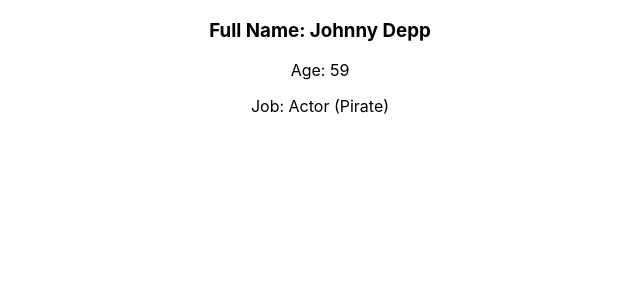
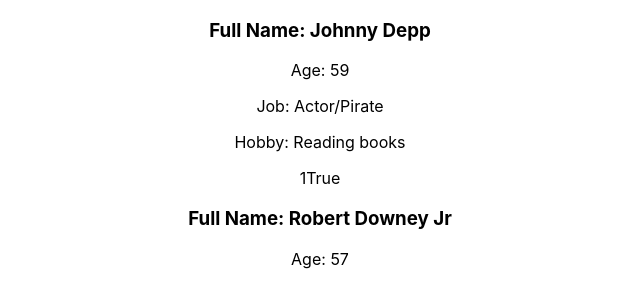
Before and after one commit to NithinNitz12/SampleReactProjects, a React (Create React App) app in the folder first-react-app/: page / in a window 1280 px wide. Shown: the top 308 px of the page, without its empty margins (320-960 px from the left). Built offline with nearby package versions, Linux system fonts and the light colour scheme.

Commit message:
Basics jsx

```diff
--- a/first-react-app/src/App.js
+++ b/first-react-app/src/App.js
@@ -2,11 +2,40 @@ import logo from './logo.svg';
 import './App.css';
 
 function App() {
+  const firstName = 'Johnny';
+  const lastName = 'Depp';
+  const age = 59;
+  const job = 'Actor/Pirate';
+  const hobby = 'Reading books';
+
+  const mArr = [1,2,3,4]
+  const mObj = {
+    name: 'Robert Downey Jr',
+    age: 57
+  }
+
+  const inputPlaceholder = 'Enter your Details'
+
+  const getHobby = (hobby) => `${hobby}`
+
+  const detailsInputBox = <input placeholder = {inputPlaceholder}
+  autoComplete />
+
   return (
     <div className="App">
-      <h3>Full Name: Johnny Depp</h3>
-      <p>Age: 59</p>
-      <p>Job: Actor (Pirate)</p>
+      <h3>Full Name: {`${firstName} ${lastName}`}</h3>
+      <p>Age: {age}</p>
+      <p>Job: {job}</p>
+      <p>Hobby: {getHobby(hobby)}</p>
+
+      {mArr[0]}
+      {/* {detailsInputBox} */}
+      {
+        mArr[0] > 0 ? "True" : "False"
+      }
+
+      <h3>Full Name: {mObj.name} </h3>
+      <p>Age: {mObj.age} </p>
     </div>
   );
 }
```
